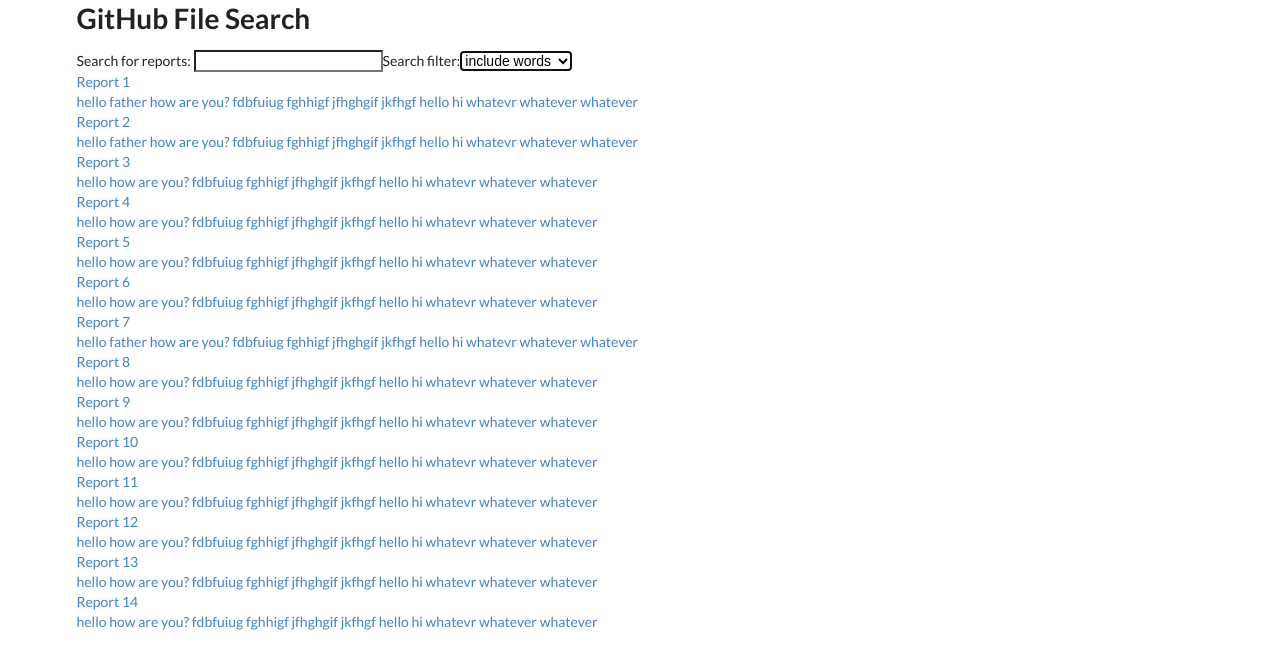
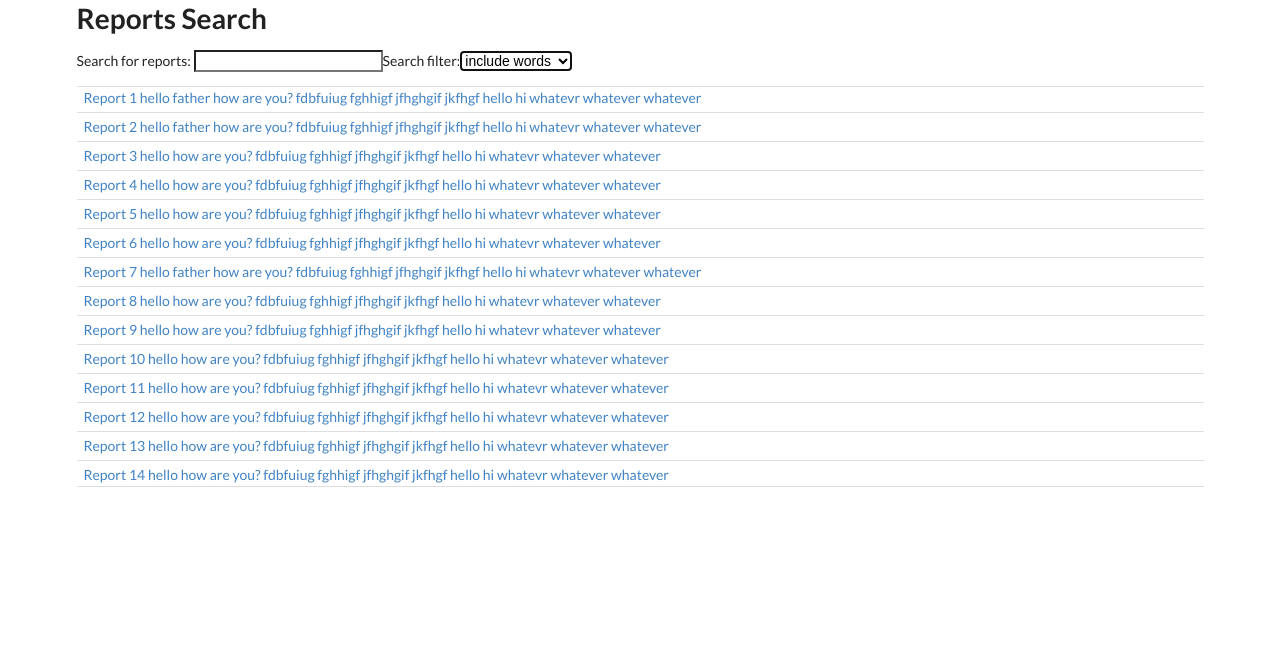
Before and after one commit to raheelam/reportSearch, a React (Create React App) app: page / in a window 1280 px wide. Shown: the top 668 px of the page. Built offline with nearby package versions, Linux system fonts and the light colour scheme.

Commit message:
adds first sentence style

```diff
--- a/src/components/FilesList.js
+++ b/src/components/FilesList.js
@@ -4,7 +4,7 @@
 
 const FilesList = ({ files, isSearchView, counter }) => {
   return (
-    <div className="list ">
+    <div className="ui relaxed celled list ">
       {files.length > 0 ? (
         files.map((file, index) => {
           return (
--- a/src/components/Header.js
+++ b/src/components/Header.js
@@ -1,5 +1,5 @@
 import React from 'react';
 
-const Header = () => <h1 className="header">GitHub File Search</h1>;
+const Header = () => <h1 className="header">Reports Search</h1>;
 
 export default Header;
--- a/src/components/HomePage.js
+++ b/src/components/HomePage.js
@@ -85,6 +85,13 @@
               return `<mark>${match}</mark>`;
             })
           };
+        }).map((file)=>{
+          const indx = file.report.split(/[?.!]/);
+          return{ ...file,
+            report: file.report.replace(indx[0], (match) => {
+              return `<b>${match}</b>`;
+            })
+          }
         });
     } else {
       list = files;
--- a/src/components/ListItem.js
+++ b/src/components/ListItem.js
@@ -16,15 +16,15 @@
 
   return (
     <React.Fragment>
-    <Link to={`/report/${index + 1}`}>
-      <div className={`list-item ${isSelected ? 'active' : ''}`}>
-        <div className="file">
-         <span className="label">{`Report ${index + 1}`}</span>
-          <div
-            className="report"
+    <Link className="item" to={`/report/${index + 1}`}>
+      <div className={`content ${isSelected ? 'green' : ''}`}>
+
+        <span className="">{`Report ${index + 1}  `}</span>
+          <span
+            className=""
             dangerouslySetInnerHTML={{ __html: report }}
-          ></div>
-        </div>
+          ></span>
+
 
       </div>
       </Link>
```
